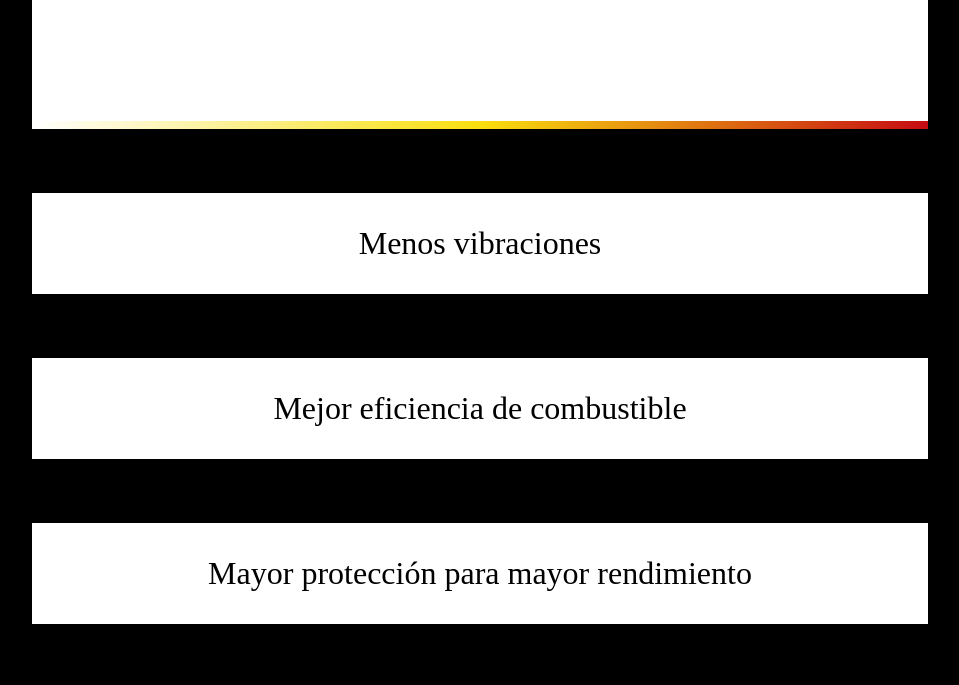
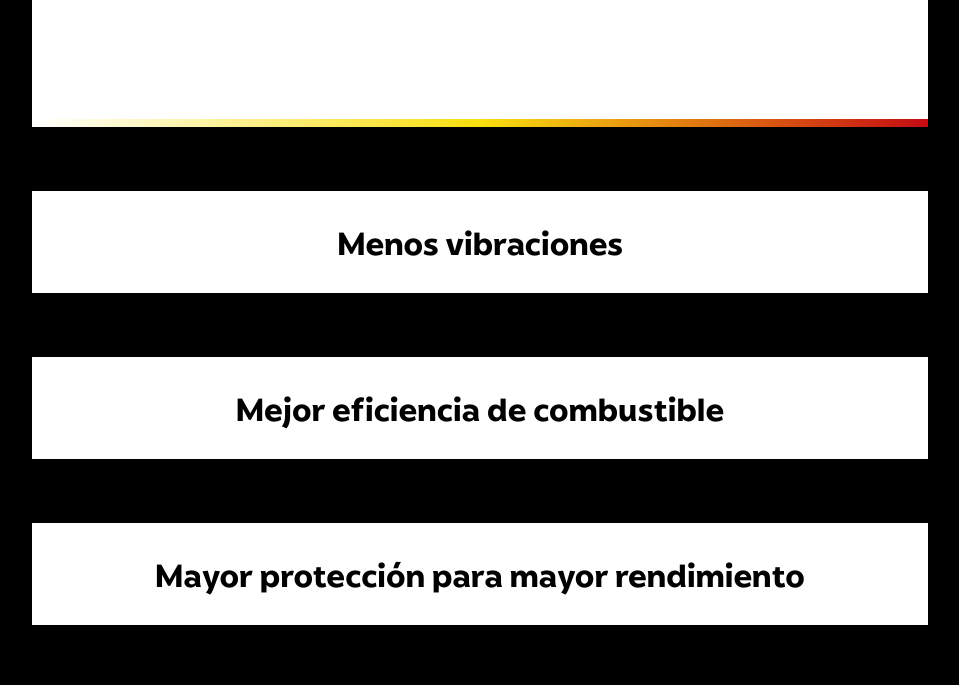
Before and after one commit to ImSebz/trivia-terpel, a plain HTML site: page trivia.html in a window 1280 px wide. Shown: the part 139-824 px from the top of the page, without its empty margins (160-1119 px from the left). Drawn offline with Linux system fonts and the light colour scheme; the site is published under a folder, as on GitHub Pages, so addresses that start at the root find nothing.

Commit message:
Cambio de fonts

```diff
--- a/css/styles.css
+++ b/css/styles.css
@@ -7,15 +7,15 @@
 
 @font-face {
     font-family: 'Terpel Sans Display';
-    src: url(/fonts/Terpel-Sans-Display.otf);
+    src: url(../fonts/Terpel-Sans-Display.otf);
 }
 
 @font-face {
     font-family: 'Terpel Sans Medium';
-    src: url(/fonts/Terpel-Sans-Medium.otf);
+    src: url(../fonts/Terpel-Sans-Medium.otf);
 }
 
 @font-face {
     font-family: 'Terpel Sans ExtraBold';
-    src: url(/fonts/TerpelSans-ExtraBold.otf);
+    src: url(../fonts/TerpelSans-ExtraBold.otf);
 }
```
